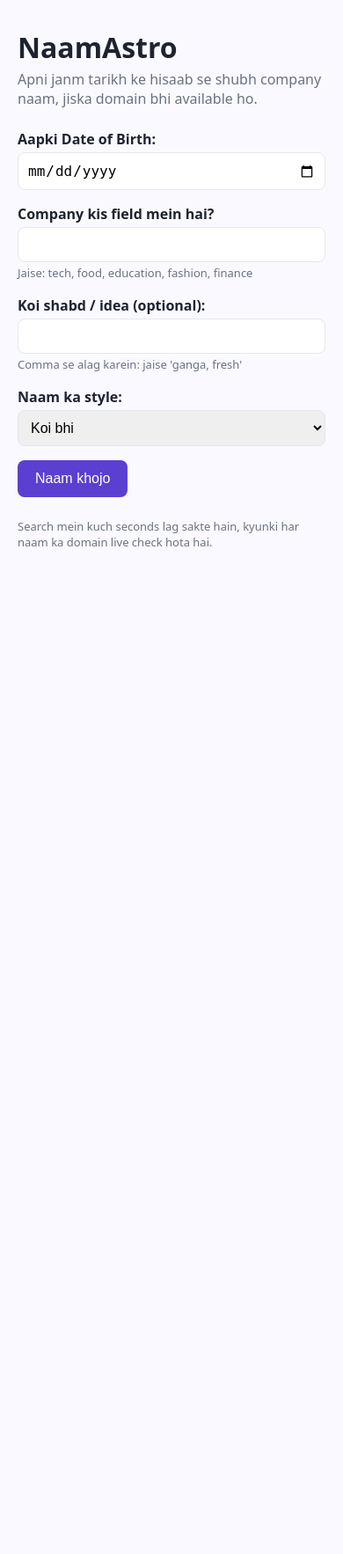
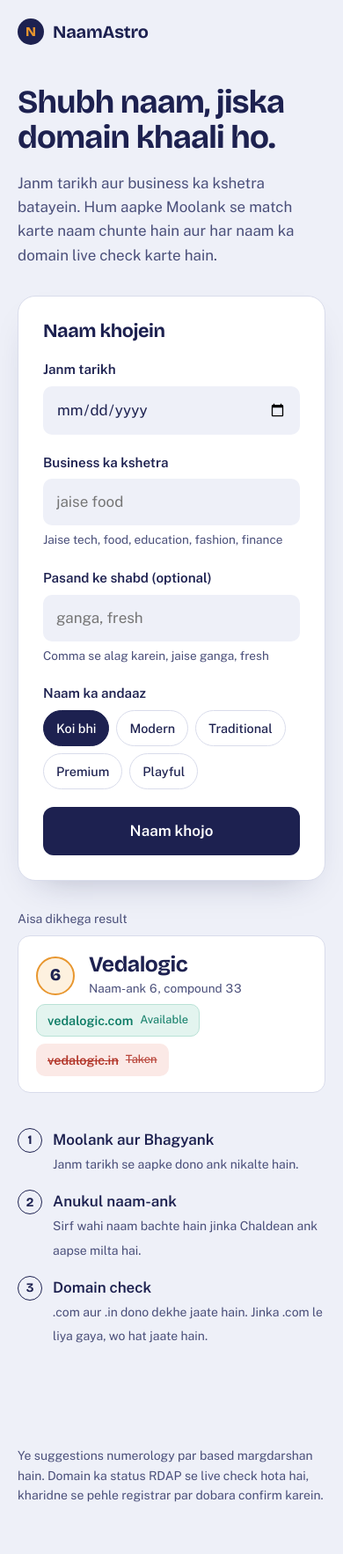
Before and after one commit to souravdas007123/Name-suggest, a Django app: page / in a window 390 px wide. Shown: the whole page at 88% size. Before the commit the page ends 621 px from the top, so only its background shows below. Run offline with Django 5.2, Linux system fonts and the light colour scheme.

Commit message:
Redesign UI: modern professional look
- New static CSS/JS (indigo + saffron palette, ledger-style results)
- Home: hero with sample result, how-it-works steps, pill tone selector
- Result: profile strip, "only .com available" filter, copy button,
  registrar link for available domains, empty state
- Submit button loading state, responsive layout, reduced-motion support
- Form widgets styled via classes; view passes primary_status to template

Co-Authored-By: Claude Sonnet 5.5 <noreply@anthropic.com>
Claude-Session: https://claude.ai/code/session_01JNRv1qUbKEDG4qjxp75Jpk

```diff
--- a/suggester/forms.py
+++ b/suggester/forms.py
@@ -4,35 +4,43 @@ from django import forms
 
 TONES = [
     ("", "Koi bhi"),
-    ("modern", "Modern / techy"),
-    ("traditional", "Traditional / Indian"),
-    ("premium", "Premium / luxury"),
-    ("playful", "Playful / friendly"),
+    ("modern", "Modern"),
+    ("traditional", "Traditional"),
+    ("premium", "Premium"),
+    ("playful", "Playful"),
 ]
 
 
 class SearchForm(forms.Form):
     dob = forms.DateField(
-        label="Aapki Date of Birth",
-        widget=forms.DateInput(attrs={"type": "date"}),
+        label="Janm tarikh",
+        widget=forms.DateInput(attrs={"type": "date", "class": "input", "required": True}),
     )
     industry = forms.CharField(
-        label="Company kis field mein hai?",
+        label="Business ka kshetra",
         max_length=100,
-        help_text="Jaise: tech, food, education, fashion, finance",
+        widget=forms.TextInput(
+            attrs={"class": "input", "placeholder": "jaise food", "autocomplete": "off", "required": True}
+        ),
     )
     keywords = forms.CharField(
-        label="Koi shabd / idea (optional)",
+        label="Pasand ke shabd (optional)",
         max_length=200,
         required=False,
-        help_text="Comma se alag karein: jaise 'ganga, fresh'",
+        widget=forms.TextInput(attrs={"class": "input", "placeholder": "ganga, fresh", "autocomplete": "off"}),
     )
-    tone = forms.ChoiceField(label="Naam ka style", choices=TONES, required=False)
+    tone = forms.ChoiceField(
+        label="Naam ka andaaz",
+        choices=TONES,
+        required=False,
+        initial="",
+        widget=forms.RadioSelect,
+    )
 
     def clean_dob(self):
         dob = self.cleaned_data["dob"]
         if dob > date.today() or dob.year < 1900:
-            raise forms.ValidationError("Sahi date of birth daaliye.")
+            raise forms.ValidationError("Sahi janm tarikh daalein.")
         return dob
 
     def clean_keywords(self):
--- /dev/null
+++ b/suggester/static/suggester/app.css
@@ -0,0 +1,206 @@
+/* NaamAstro: indigo ink + saffron marks. Ek hi accent (saffron) sirf naam-ank par. */
+:root {
+  --ink: #1d2150;
+  --ink-soft: #4a4f7a;
+  --mist: #eef0f8;
+  --paper: #ffffff;
+  --line: #d9dceb;
+  --saffron: #e8962e;
+  --saffron-wash: #fdf1df;
+  --jade: #0e7c66;
+  --jade-wash: #e3f4ef;
+  --brick: #b3382c;
+  --brick-wash: #fbe9e6;
+  --amber: #86580a;
+  --amber-wash: #fff3d6;
+  --font-display: "Bricolage Grotesque", "Segoe UI", system-ui, sans-serif;
+  --font-body: "Public Sans", system-ui, -apple-system, "Segoe UI", sans-serif;
+}
+
+*, *::before, *::after { box-sizing: border-box; }
+html { -webkit-text-size-adjust: 100%; }
+body {
+  margin: 0;
+  background: var(--mist);
+  color: var(--ink);
+  font-family: var(--font-body);
+  font-size: 1.0625rem;
+  line-height: 1.6;
+}
+
+a { color: inherit; }
+:focus-visible { outline: 3px solid var(--saffron); outline-offset: 2px; border-radius: 4px; }
+
+.wrap { width: min(1080px, 100% - 40px); margin-inline: auto; }
+
+/* ---------- top bar ---------- */
+.topbar { padding: 20px 0; }
+.brand {
+  display: inline-flex; align-items: center; gap: 10px;
+  font-family: var(--font-display); font-weight: 700; font-size: 1.25rem;
+  letter-spacing: -0.01em; text-decoration: none;
+}
+.brand-mark {
+  width: 30px; height: 30px; border-radius: 50%;
+  background: var(--ink); color: var(--saffron);
+  display: grid; place-items: center; font-size: 0.95rem; font-weight: 800;
+}
+
+/* ---------- typography ---------- */
+h1, h2, h3 { font-family: var(--font-display); letter-spacing: -0.02em; line-height: 1.1; margin: 0; }
+h1 { font-size: clamp(2.3rem, 5.2vw, 3.7rem); font-weight: 700; max-width: 14ch; }
+h2 { font-size: 1.35rem; font-weight: 650; }
+.lead { color: var(--ink-soft); max-width: 46ch; margin: 18px 0 0; }
+.small { font-size: 0.875rem; color: var(--ink-soft); }
+
+/* ---------- home ---------- */
+.hero { display: grid; gap: 32px; padding: 24px 0 72px; align-items: start;
+  grid-template-areas: "intro" "form" "extra"; }
+.hero-intro { grid-area: intro; }
+.hero-form { grid-area: form; }
+.hero-extra { grid-area: extra; }
+@media (min-width: 900px) {
+  .hero { grid-template-columns: 1.05fr 0.95fr; column-gap: 72px; row-gap: 0; padding-top: 40px;
+    grid-template-areas: "intro form" "extra form"; grid-template-rows: auto 1fr; }
+}
+
+.sample { max-width: 460px; }
+@media (min-width: 900px) { .sample { margin-top: 36px; } }
+.sample-label { margin: 0 0 8px; }
+.sample .ledger-row { border: 1px solid var(--line); border-radius: 14px; background: var(--paper); }
+
+.steps { list-style: none; padding: 0; margin: 40px 0 0; max-width: 460px; display: grid; gap: 16px; counter-reset: step; }
+.steps li { display: grid; grid-template-columns: 28px 1fr; gap: 12px; counter-increment: step; }
+.steps li::before {
+  content: counter(step);
+  width: 28px; height: 28px; border-radius: 50%; border: 1.5px solid var(--ink);
+  display: grid; place-items: center; font-family: var(--font-display); font-weight: 700; font-size: 0.9rem;
+}
+.steps strong { display: block; }
+
+/* ---------- form panel ---------- */
+.panel {
+  position: relative; overflow: hidden;
+  background: var(--paper); border: 1px solid var(--line); border-radius: 20px;
+  padding: 28px; box-shadow: 0 18px 40px -24px rgba(29, 33, 80, 0.35);
+}
+.panel h2 { margin-bottom: 20px; }
+.field { margin-bottom: 20px; }
+.field > label, .field > .legend { display: block; font-weight: 600; font-size: 0.95rem; margin-bottom: 6px; }
+.help { display: block; font-size: 0.85rem; color: var(--ink-soft); margin-top: 6px; }
+
+.input {
+  width: 100%; padding: 12px 14px; font: inherit; color: inherit;
+  background: var(--mist); border: 1.5px solid transparent; border-radius: 10px;
+  transition: border-color 0.15s, background 0.15s;
+}
+.input:hover { border-color: var(--line); }
+.input:focus { outline: none; background: var(--paper); border-color: var(--ink); }
+.errorlist { list-style: none; margin: 6px 0 0; padding: 0; color: var(--brick); font-size: 0.875rem; font-weight: 500; }
+.field.has-error .input { border-color: var(--brick); background: var(--brick-wash); }
+
+.pills { display: flex; flex-wrap: wrap; gap: 8px; }
+.pill { position: relative; }
+.pill input { position: absolute; opacity: 0; inset: 0; width: 100%; height: 100%; cursor: pointer; margin: 0; }
+.pill span {
+  display: block; padding: 8px 14px; border-radius: 999px; font-size: 0.9rem; font-weight: 500;
+  border: 1.5px solid var(--line); background: var(--paper); transition: background 0.15s, color 0.15s, border-color 0.15s;
+}
+.pill:hover span { border-color: var(--ink-soft); }
+.pill input:checked + span { background: var(--ink); border-color: var(--ink); color: #fff; }
+.pill input:focus-visible + span { outline: 3px solid var(--saffron); outline-offset: 2px; }
+
+.btn {
+  display: inline-flex; align-items: center; justify-content: center; gap: 8px;
+  font: inherit; font-weight: 600; text-decoration: none; cursor: pointer;
+  background: var(--ink); color: #fff; border: 0; border-radius: 12px; padding: 14px 24px;
+  transition: transform 0.12s, background 0.15s;
+}
+.btn:hover { background: #2b3070; }
+.btn:active { transform: translateY(1px); }
+.btn-block { width: 100%; }
+.btn-ghost { background: transparent; color: var(--ink); border: 1.5px solid var(--ink); }
+.btn-ghost:hover { background: var(--ink); color: #fff; }
+.btn[disabled] { cursor: progress; opacity: 0.85; }
+
+.progress { position: absolute; inset: 0 0 auto 0; height: 3px; background: transparent; opacity: 0; }
+.panel.is-loading .progress { opacity: 1; background: var(--line); }
+.progress::after {
+  content: ""; position: absolute; inset: 0 auto 0 0; width: 35%; background: var(--saffron);
+  animation: slide 1.1s ease-in-out infinite;
+}
+@keyframes slide { 0% { left: -35%; } 100% { left: 100%; } }
+
+/* ---------- result ---------- */
+.result-head { padding: 24px 0 8px; }
+.result-head h1 { max-width: none; font-size: clamp(2rem, 4.4vw, 3rem); }
+.result-head .lead { margin-top: 10px; }
+
+.profile {
+  display: grid; gap: 1px; background: var(--line); border: 1px solid var(--line);
+  border-radius: 16px; overflow: hidden; margin: 28px 0 24px;
+}
+@media (min-width: 720px) { .profile { grid-template-columns: repeat(4, 1fr); } }
+.profile > div { background: var(--paper); padding: 16px 18px; }
+.profile dt { font-size: 0.85rem; color: var(--ink-soft); margin: 0 0 4px; }
+.profile dd { margin: 0; font-family: var(--font-display); font-weight: 650; font-size: 1.15rem; }
+.profile dd small { display: block; font-family: var(--font-body); font-weight: 400; font-size: 0.85rem; color: var(--ink-soft); }
+.digits { display: flex; gap: 6px; flex-wrap: wrap; }
+
+.toolbar { display: flex; flex-wrap: wrap; align-items: center; justify-content: space-between; gap: 12px; margin-bottom: 14px; }
+.switch { display: inline-flex; align-items: center; gap: 10px; cursor: pointer; font-weight: 500; }
+.switch input { width: 20px; height: 20px; accent-color: var(--ink); margin: 0; }
+
+.ledger { list-style: none; margin: 0; padding: 0; background: var(--paper); border: 1px solid var(--line); border-radius: 18px; overflow: hidden; }
+.ledger-row {
+  display: grid; grid-template-columns: auto 1fr; gap: 6px 16px; align-items: center;
+  padding: 18px 20px; border-top: 1px solid var(--line); position: relative;
+}
+.ledger > .ledger-row:first-child { border-top: 0; }
+.ledger > .ledger-row.is-best { background: linear-gradient(90deg, var(--saffron-wash), transparent 55%); }
+.ledger > .ledger-row.is-best::before { content: ""; position: absolute; inset: 0 auto 0 0; width: 4px; background: var(--saffron); }
+.ledger > .ledger-row[hidden] { display: none; }
+@media (min-width: 820px) { .ledger-row { grid-template-columns: auto minmax(0, 1.1fr) minmax(0, 1.4fr) auto; gap: 20px; } }
+
+.ring {
+  width: 44px; height: 44px; border-radius: 50%; display: grid; place-items: center;
+  border: 2px solid var(--saffron); background: var(--saffron-wash); color: var(--ink);
+  font-family: var(--font-display); font-weight: 750; font-size: 1.2rem;
+}
+.ring.sm { width: 28px; height: 28px; font-size: 0.85rem; border-width: 1.5px; }
+.name { font-family: var(--font-display); font-weight: 650; font-size: 1.55rem; letter-spacing: -0.02em; line-height: 1.15; overflow-wrap: anywhere; }
+.name-meta { font-size: 0.85rem; color: var(--ink-soft); margin-top: 2px; font-variant-numeric: tabular-nums; }
+.best-tag { display: inline-block; font-size: 0.75rem; font-weight: 600; background: var(--ink); color: #fff; padding: 1px 8px; border-radius: 999px; margin-left: 8px; vertical-align: middle; letter-spacing: 0; }
+
+.domains { display: flex; flex-wrap: wrap; gap: 8px; grid-column: 1 / -1; }
+@media (min-width: 820px) { .domains { grid-column: auto; } }
+.chip {
+  display: inline-flex; align-items: center; gap: 8px; padding: 6px 12px; border-radius: 10px;
+  font-size: 0.9rem; font-weight: 500; text-decoration: none; border: 1px solid transparent;
+}
+.chip b { font-weight: 700; }
+.chip i { font-style: normal; font-size: 0.8rem; opacity: 0.9; }
+.chip.available { background: var(--jade-wash); color: var(--jade); border-color: #b9e2d6; }
+a.chip.available:hover { background: #cfeee5; }
+.chip.taken { background: var(--brick-wash); color: var(--brick); text-decoration: line-through; text-decoration-thickness: 1px; }
+.chip.unknown { background: var(--amber-wash); color: var(--amber); }
+
+.copy {
+  font: inherit; font-size: 0.85rem; font-weight: 600; cursor: pointer; justify-self: end;
+  background: transparent; color: var(--ink); border: 1.5px solid var(--line); border-radius: 8px; padding: 6px 12px;
+}
+.copy:hover { border-color: var(--ink); }
+.copy.done { background: var(--jade-wash); border-color: var(--jade); color: var(--jade); }
+@media (max-width: 819px) { .copy { grid-column: 1 / -1; justify-self: start; } }
+
+.empty { padding: 40px 24px; text-align: center; }
+.empty h2 { margin-bottom: 8px; }
+.empty p { color: var(--ink-soft); max-width: 44ch; margin: 0 auto 20px; }
+
+.footer { padding: 40px 0 56px; }
+.footer p { max-width: 70ch; margin: 0; }
+
+@media (prefers-reduced-motion: reduce) {
+  * { transition: none !important; animation: none !important; }
+  .progress::after { width: 100%; left: 0; }
+}
--- /dev/null
+++ b/suggester/static/suggester/app.js
@@ -0,0 +1,47 @@
+(function () {
+  // 1) Form submit: button disable + progress bar (search mein kuch seconds lagte hain)
+  var form = document.getElementById("search-form");
+  if (form) {
+    form.addEventListener("submit", function () {
+      var btn = form.querySelector("button[type=submit]");
+      var panel = form.closest(".panel");
+      if (panel) panel.classList.add("is-loading");
+      if (btn) {
+        btn.disabled = true;
+        btn.textContent = "Domain check ho raha hai...";
+      }
+    });
+  }
+
+  // 2) Result: sirf wahi naam dikhao jinka primary (.com) domain khaali hai
+  var toggle = document.getElementById("only-available");
+  var rows = document.querySelectorAll("[data-primary]");
+  var countEl = document.getElementById("shown-count");
+  if (toggle && rows.length) {
+    toggle.addEventListener("change", function () {
+      var shown = 0;
+      rows.forEach(function (row) {
+        var hide = toggle.checked && row.dataset.primary !== "available";
+        row.hidden = hide;
+        if (!hide) shown++;
+      });
+      if (countEl) countEl.textContent = shown;
+    });
+  }
+
+  // 3) Copy button
+  document.querySelectorAll("[data-copy]").forEach(function (btn) {
+    btn.addEventListener("click", function () {
+      var text = btn.getAttribute("data-copy");
+      var done = function () {
+        var old = btn.textContent;
+        btn.textContent = "Copy ho gaya";
+        btn.classList.add("done");
+        setTimeout(function () { btn.textContent = old; btn.classList.remove("done"); }, 1600);
+      };
+      if (navigator.clipboard && navigator.clipboard.writeText) {
+        navigator.clipboard.writeText(text).then(done);
+      }
+    });
+  });
+})();
--- a/suggester/templates/suggester/base.html
+++ b/suggester/templates/suggester/base.html
@@ -1,25 +1,32 @@
-<!doctype html>
+{% load static %}<!doctype html>
 <html lang="hi">
 <head>
   <meta charset="utf-8">
   <meta name="viewport" content="width=device-width, initial-scale=1">
-  <title>{% block title %}NaamAstro{% endblock %}</title>
-  <style>
-    :root { --ink:#1f2330; --muted:#6b7280; --line:#e5e7eb; --accent:#5b3fd1; --ok:#117a45; --bad:#b42318; --warn:#9a6700; }
-    * { box-sizing: border-box; }
-    body { font-family: system-ui, sans-serif; color: var(--ink); margin: 0; background: #faf9ff; }
-    main { max-width: 760px; margin: 0 auto; padding: 32px 20px 64px; }
-    h1 { margin: 0 0 4px; } .sub { color: var(--muted); margin: 0 0 24px; }
-    form p { margin: 0 0 16px; } label { display: block; font-weight: 600; margin-bottom: 4px; }
-    input, select { width: 100%; padding: 10px; border: 1px solid var(--line); border-radius: 8px; font-size: 16px; }
-    .help { color: var(--muted); font-size: 13px; } .errorlist { color: var(--bad); padding-left: 18px; margin: 4px 0; }
-    button, .btn { background: var(--accent); color: #fff; border: 0; border-radius: 8px; padding: 12px 20px; font-size: 16px; cursor: pointer; text-decoration: none; display: inline-block; }
-    .card { background: #fff; border: 1px solid var(--line); border-radius: 12px; padding: 16px; margin-bottom: 12px; }
-    .profile span { margin-right: 18px; } .tag { font-size: 13px; padding: 2px 8px; border-radius: 999px; border: 1px solid var(--line); margin-right: 6px; }
-    .available { color: var(--ok); border-color: var(--ok); } .taken { color: var(--bad); border-color: var(--bad); } .unknown { color: var(--warn); border-color: var(--warn); }
-    .name { font-size: 22px; font-weight: 700; } .meta { color: var(--muted); font-size: 14px; margin: 4px 0 8px; }
-    .note { color: var(--muted); font-size: 13px; margin-top: 24px; }
-  </style>
+  <title>{% block title %}NaamAstro: shubh company naam, domain ke saath{% endblock %}</title>
+  <meta name="description" content="Janm tarikh aur business ke hisaab se numerology-anukul company naam, har naam ka domain live check ke saath.">
+  <link rel="preconnect" href="https://fonts.googleapis.com">
+  <link rel="preconnect" href="https://fonts.gstatic.com" crossorigin>
+  <link href="https://fonts.googleapis.com/css2?family=Bricolage+Grotesque:opsz,wght@12..96,600;12..96,700;12..96,800&family=Public+Sans:wght@400;500;600&display=swap" rel="stylesheet">
+  <link rel="stylesheet" href="{% static 'suggester/app.css' %}">
 </head>
-<body><main>{% block content %}{% endblock %}</main></body>
+<body>
+  <header class="topbar">
+    <div class="wrap">
+      <a class="brand" href="{% url 'home' %}"><span class="brand-mark" aria-hidden="true">N</span>NaamAstro</a>
+    </div>
+  </header>
+
+  <main class="wrap">
+    {% block content %}{% endblock %}
+  </main>
+
+  <footer class="footer">
+    <div class="wrap">
+      <p class="small">Ye suggestions numerology par based margdarshan hain. Domain ka status RDAP se live check hota hai, kharidne se pehle registrar par dobara confirm karein.</p>
+    </div>
+  </footer>
+
+  <script src="{% static 'suggester/app.js' %}" defer></script>
+</body>
 </html>
--- a/suggester/templates/suggester/home.html
+++ b/suggester/templates/suggester/home.html
@@ -1,17 +1,71 @@
 {% extends "suggester/base.html" %}
 {% block content %}
-<h1>NaamAstro</h1>
-<p class="sub">Apni janm tarikh ke hisaab se shubh company naam, jiska domain bhi available ho.</p>
-<form method="post">
-  {% csrf_token %}
-  {% for field in form %}
-    <p>
-      {{ field.label_tag }} {{ field }}
-      {% if field.help_text %}<span class="help">{{ field.help_text }}</span>{% endif %}
-      {{ field.errors }}
-    </p>
-  {% endfor %}
-  <button type="submit">Naam khojo</button>
-</form>
-<p class="note">Search mein kuch seconds lag sakte hain, kyunki har naam ka domain live check hota hai.</p>
+<section class="hero">
+  <div class="hero-intro">
+    <h1>Shubh naam, jiska domain khaali ho.</h1>
+    <p class="lead">Janm tarikh aur business ka kshetra batayein. Hum aapke Moolank se match karte naam chunte hain aur har naam ka domain live check karte hain.</p>
+  </div>
+
+  <div class="hero-extra">
+    <div class="sample" aria-label="Result ka namuna">
+      <p class="small sample-label">Aisa dikhega result</p>
+      <div class="ledger-row">
+        <span class="ring" aria-hidden="true">6</span>
+        <div>
+          <div class="name">Vedalogic</div>
+          <div class="name-meta">Naam-ank 6, compound 33</div>
+        </div>
+        <div class="domains">
+          <span class="chip available"><b>vedalogic.com</b><i>Available</i></span>
+          <span class="chip taken"><b>vedalogic.in</b><i>Taken</i></span>
+        </div>
+      </div>
+    </div>
+
+    <ol class="steps">
+      <li><div><strong>Moolank aur Bhagyank</strong><span class="small">Janm tarikh se aapke dono ank nikalte hain.</span></div></li>
+      <li><div><strong>Anukul naam-ank</strong><span class="small">Sirf wahi naam bachte hain jinka Chaldean ank aapse milta hai.</span></div></li>
+      <li><div><strong>Domain check</strong><span class="small">.com aur .in dono dekhe jaate hain. Jinka .com le liya gaya, wo hat jaate hain.</span></div></li>
+    </ol>
+  </div>
+
+  <div class="panel hero-form">
+    <div class="progress" aria-hidden="true"></div>
+    <h2>Naam khojein</h2>
+    <form method="post" id="search-form" novalidate>
+      {% csrf_token %}
+
+      <div class="field {% if form.dob.errors %}has-error{% endif %}">
+        <label for="{{ form.dob.id_for_label }}">Janm tarikh</label>
+        {{ form.dob }}
+        {{ form.dob.errors }}
+      </div>
+
+      <div class="field {% if form.industry.errors %}has-error{% endif %}">
+        <label for="{{ form.industry.id_for_label }}">Business ka kshetra</label>
+        {{ form.industry }}
+        <span class="help">Jaise tech, food, education, fashion, finance</span>
+        {{ form.industry.errors }}
+      </div>
+
+      <div class="field">
+        <label for="{{ form.keywords.id_for_label }}">Pasand ke shabd (optional)</label>
+        {{ form.keywords }}
+        <span class="help">Comma se alag karein, jaise ganga, fresh</span>
+        {{ form.keywords.errors }}
+      </div>
+
+      <div class="field" role="radiogroup" aria-labelledby="tone-legend">
+        <span class="legend" id="tone-legend">Naam ka andaaz</span>
+        <div class="pills">
+          {% for radio in form.tone %}
+            <label class="pill">{{ radio.tag }}<span>{{ radio.choice_label }}</span></label>
+          {% endfor %}
+        </div>
+      </div>
+
+      <button type="submit" class="btn btn-block">Naam khojo</button>
+    </form>
+  </div>
+</section>
 {% endblock %}
--- a/suggester/views.py
+++ b/suggester/views.py
@@ -51,6 +51,7 @@ def result(request, pk):
                 "name_number": s.name_number,
                 "compound_number": s.compound_number,
                 "score": s.score,
+                "primary_status": s.domain_status.get(tlds[0], "unknown"),
                 "domains": [(f"{s.name.lower()}.{t}", s.domain_status.get(t, "unknown")) for t in tlds],
             }
         )
```
Also changed, not shown: suggester/templates/suggester/result.html (+44 -14 lines).
